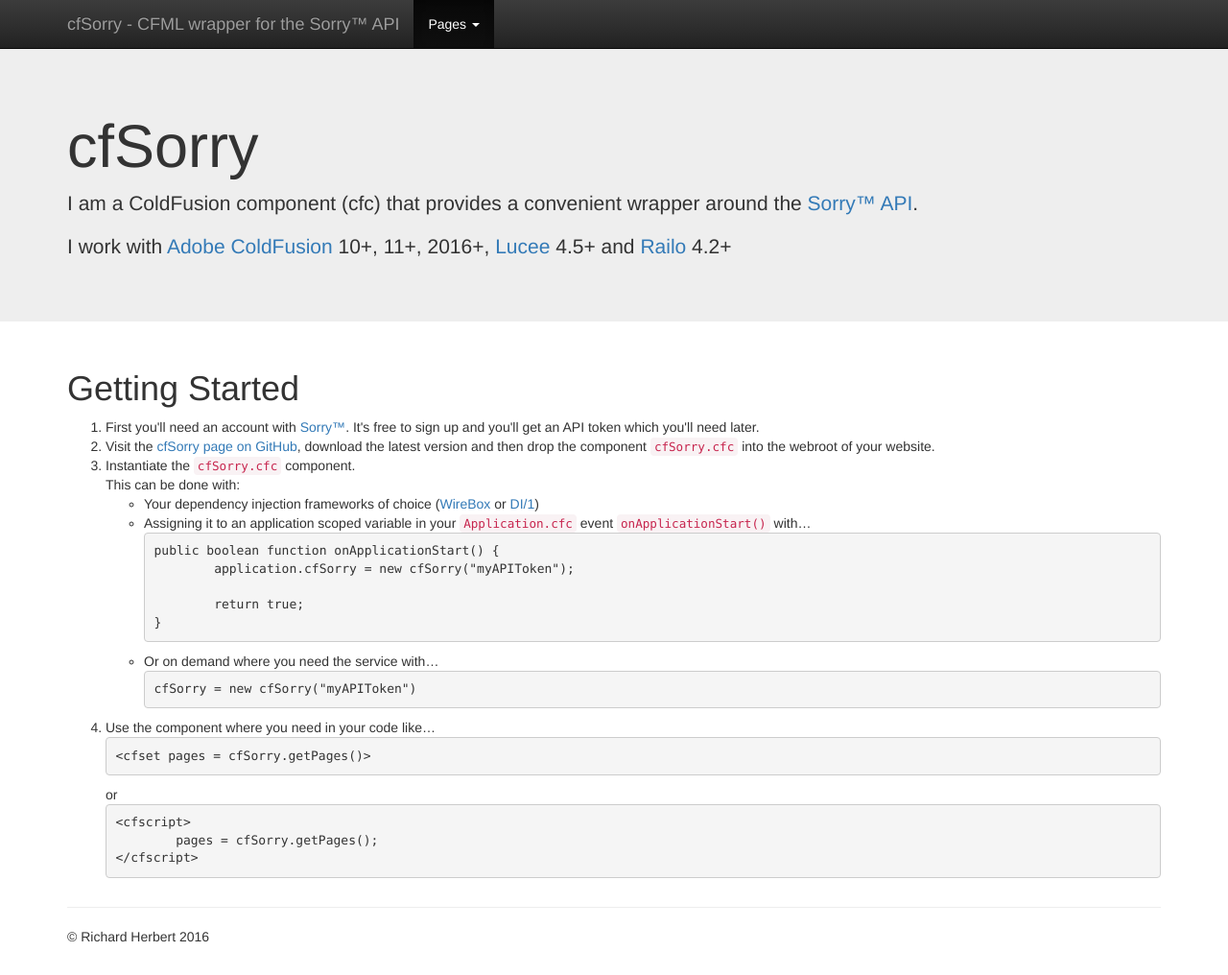
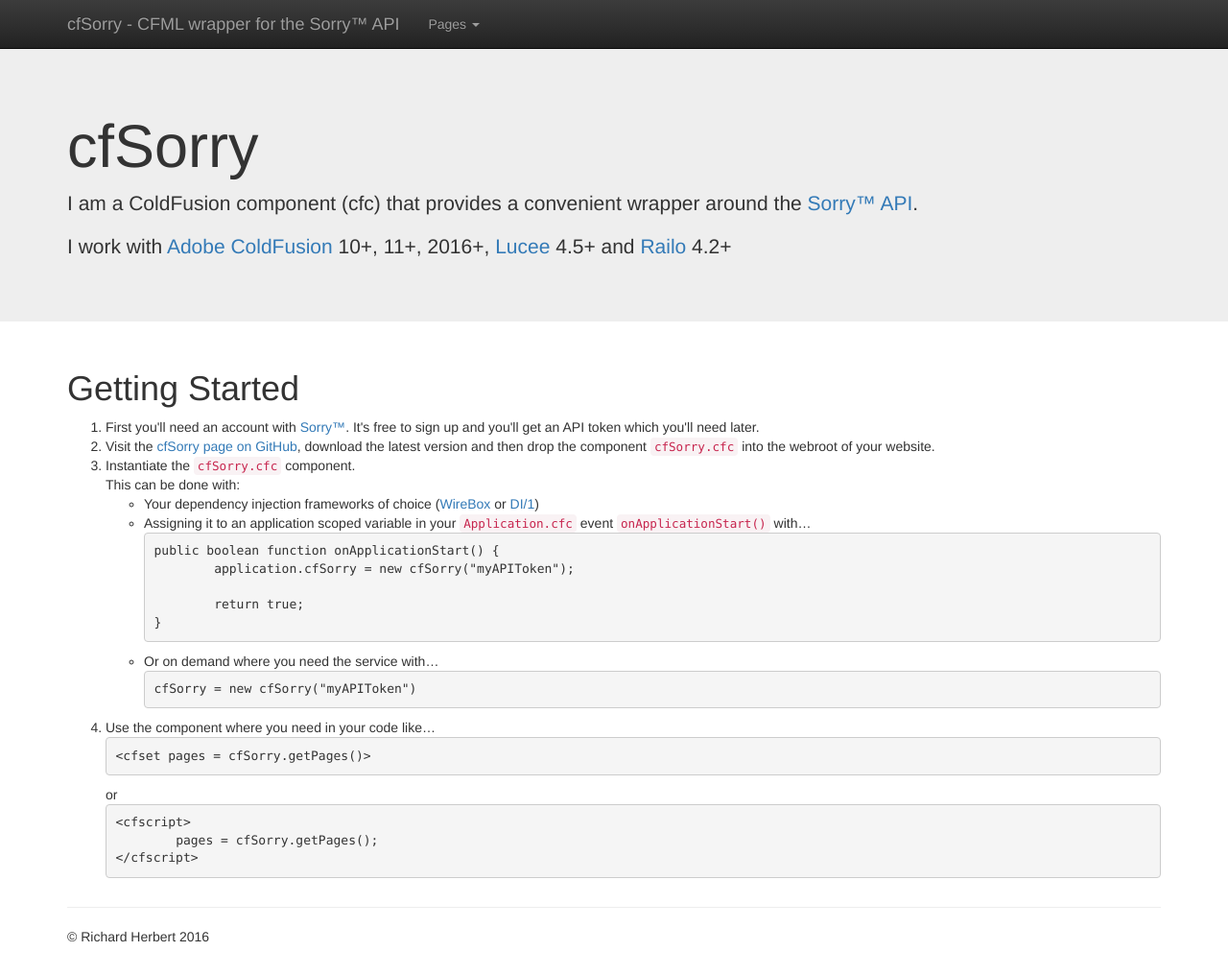
Before and after one commit to richardherbert/cfsorry, a Jekyll site: the page built from index.html, in a window 1280 px wide and 1016 px high. Shown: the whole window at 96% size. Built offline with Jekyll 4.4.1, drawn with Linux system fonts in a browser that asks for light colours; nearby versions of some CDN libraries.

Commit message:
Dropdown menu highlighted when on page

```diff
--- a/_includes/menu.html
+++ b/_includes/menu.html
@@ -1,6 +1,6 @@
 <div class="collapse navbar-collapse" id="bs-example-navbar-collapse-1">
 	<ul class="nav navbar-nav">
-		<li class="dropdown active">
+		<li class="dropdown {% if page.dir == '/pages' %}active{% endif %}">
 			<a href="#" class="dropdown-toggle" data-toggle="dropdown" role="button" aria-haspopup="true" aria-expanded="false">Pages <span class="caret"></span></a>
 			<ul class="dropdown-menu">
 				<li><a href="/pages/add.html">addPage()</a></li>
```
